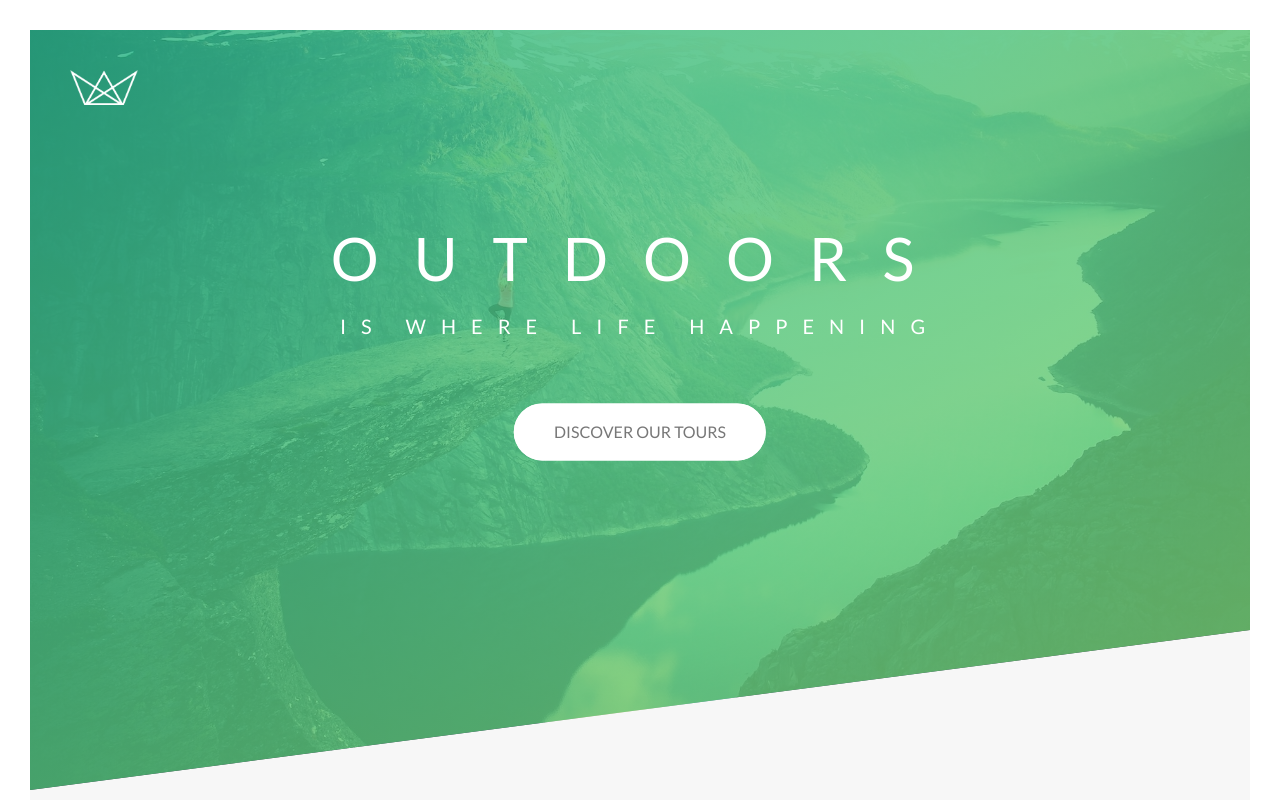
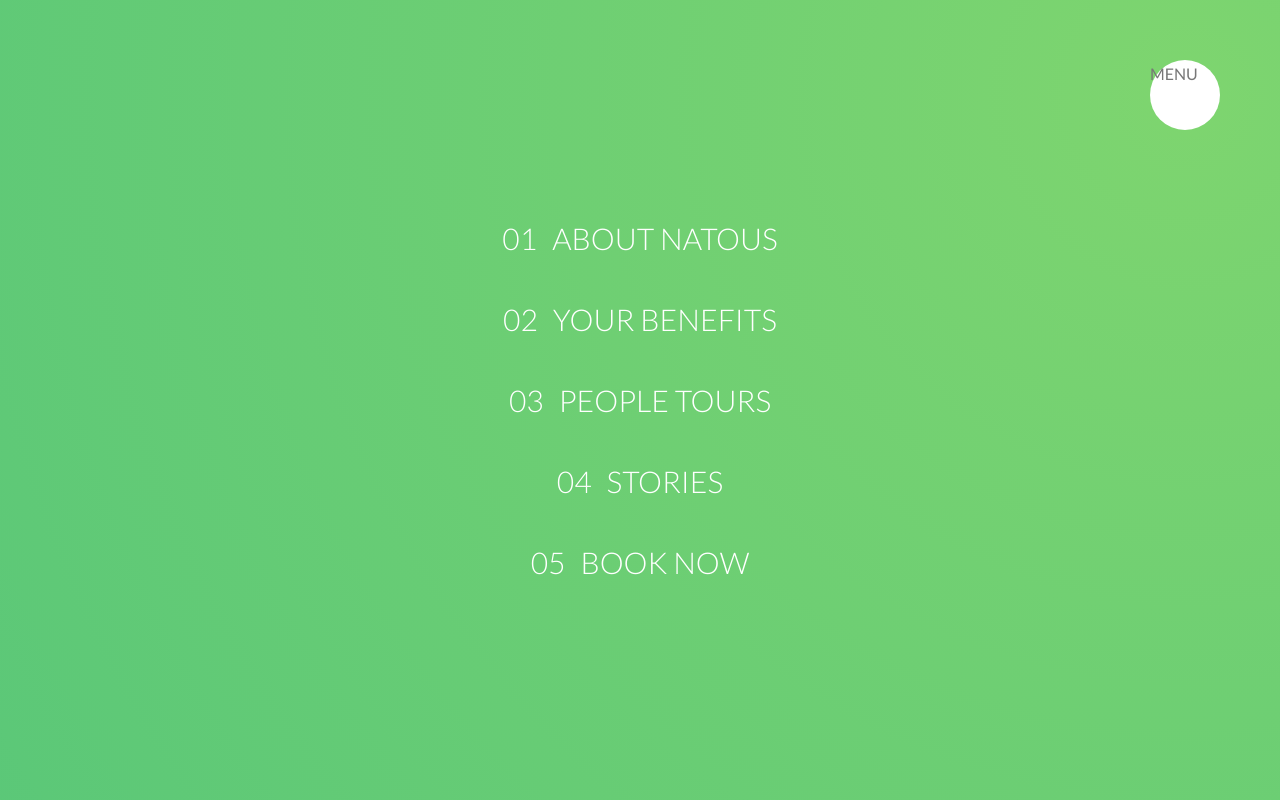
Before and after one commit to YiroYi/starter, a website: page index.html in a window 1280 px wide. Shown: the top 800 px of the page. Drawn offline with Linux system fonts and the light colour scheme.

Commit message:
First nav completed

```diff
--- a/index.html
+++ b/index.html
@@ -12,6 +12,22 @@
         <title>Natours | Exciting tours for adventurous people</title>
     </head>
     <body>
+      <div class="navigation">
+        <input type="checkbox" class="navigation__checkbox" id="navi-toggle">
+        <label for="navi-toggle" class="navigation__button">MENU</label>
+        <div class="navigation__background">
+          &nbsp;
+        </div>
+        <nav class="navigation__nav">
+          <ul class="navigation__list">
+            <li class="navigation__item"><a href="#" class="navigation__link"><span>01</span>About Natous</a></li>
+            <li class="navigation__item"><a href="#" class="navigation__link"><span>02</span>Your benefits</a></li>
+            <li class="navigation__item"><a href="#" class="navigation__link"><span>03</span>People tours</a></li>
+            <li class="navigation__item"><a href="#" class="navigation__link"><span>04</span>Stories</a></li>
+            <li class="navigation__item"><a href="#" class="navigation__link"><span>05</span>Book now</a></li>
+          </ul>
+        </nav>
+      </div>
       <header class="header">
         <div class="header__logo-box">
           <img src="img/logo-white.png" alt="Logo" class="header__logo">
--- a/sass/layouts/_layouts-index.scss
+++ b/sass/layouts/_layouts-index.scss
@@ -1,2 +1,3 @@
 @import "header";
 @import "grid";
+@import "navigation";
--- /dev/null
+++ b/sass/layouts/_navigation.scss
@@ -0,0 +1,84 @@
+.navigation {
+
+  &__checkbox {
+    display:none; // escondemos el checkbox porque con el truco de unir el input
+    // con el label cuando le den click al botton label va a seleccionar el checkbox
+    //automaticamente.
+  }
+
+  &__button {
+    background-color: $color-white;
+    height: 7rem;
+    width: 7rem;
+    position: fixed;
+    top: 6rem;
+    right: 6rem;
+    border-radius: 50%;
+    z-index: 2000;
+  }
+
+  &__background { // esto es para hace el background que va a cubrir nuestra pagina.
+    height: 6rem;
+    width: 6rem;
+    border-radius: 50%;
+    position: fixed;
+    top: 6.5rem;
+    right: 6.5rem;
+    background-image: radial-gradient($color-primary-light, $color-primary-dark);
+    z-index: 1000;
+
+    transform: scale(80);
+  }
+
+  &__nav { // con esto nuestro contenedor lo ponemos encima de todo
+    height: 100vh;
+    width: 100%;
+    position: fixed;
+    top: 0;
+    right: 0;
+    z-index: 1500;
+  }
+
+  &__list {
+    position: absolute;
+    top: 50%;
+    left: 50%;
+    transform: translate(-50%, -50%);
+    list-style: none;
+    text-align: center;
+  }
+
+  &__item {
+    margin: 1rem;
+
+  }
+
+  &__link {
+    &:link, // link & visited is for the normal state of the button
+    &:visited {
+      display: inline-block; //this going together eith the transform: translateX(1rem);
+      padding: 1rem 2rem;
+      font-size: 3rem;
+      font-weight: 300;
+      color: $color-white;
+      text-decoration: none;
+      text-transform: uppercase;
+      background-image: linear-gradient(120deg, transparent 0%, transparent 50%, $color-white 50%);
+      background-size: 220%;
+      transition: all 0.4s;
+
+      span {
+        margin-right: 1.5rem;
+        display: inline-block;
+      }
+    }
+
+    &:hover, // Estas dos clases es para cuando haces el hover sobre el boton
+    &:active {
+      background-position: 100%;
+      color: $color-primary;
+      transform: translateX(1rem); // mueve el ovjecto hacia la derecha
+    }
+  }
+
+}
```
Also changed, not shown: css/style.css.
